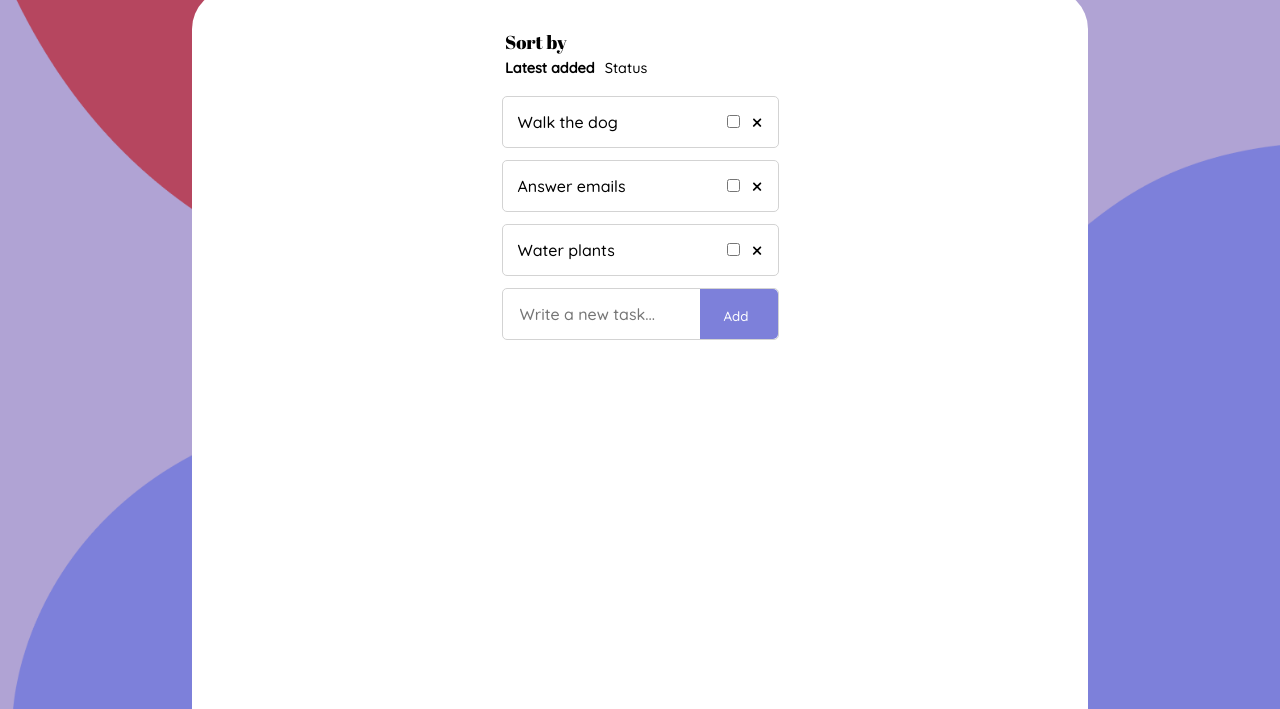
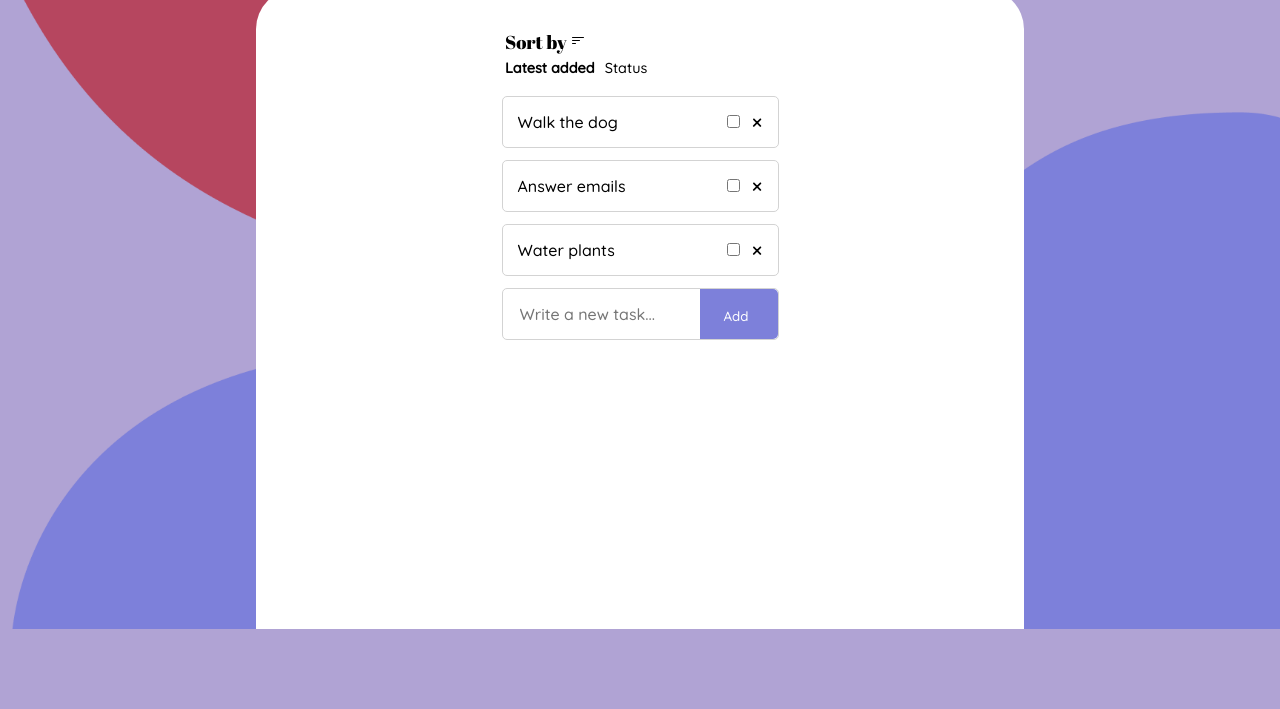
Before and after one commit to johannafryxell/To-Do-List, a website: page index.html in a window 1280 px wide. Shown: the part 211-920 px from the top of the page. After the commit the page ends 840 px from the top, so only its background shows below. Drawn offline with Linux system fonts and the light colour scheme.

Commit message:
edited positioning

```diff
--- a/index.html
+++ b/index.html
@@ -16,7 +16,9 @@
     <main>
     <div id="main-wrapper">
         <div id="sort-wrapper">
-            <span>Sort by</span>
+            <span>Sort by <svg xmlns="http://www.w3.org/2000/svg" width="16" height="16" fill="currentColor" class="bi bi-filter-left" viewBox="0 0 16 16">
+                <path d="M2 10.5a.5.5 0 0 1 .5-.5h3a.5.5 0 0 1 0 1h-3a.5.5 0 0 1-.5-.5zm0-3a.5.5 0 0 1 .5-.5h7a.5.5 0 0 1 0 1h-7a.5.5 0 0 1-.5-.5zm0-3a.5.5 0 0 1 .5-.5h11a.5.5 0 0 1 0 1h-11a.5.5 0 0 1-.5-.5z"/>
+              </svg></span>
             <ul>
                 <li id="sortLatest">Latest added</li>
                 <li id="sortCompleted">Status</li>
--- a/scss/main.scss
+++ b/scss/main.scss
@@ -25,9 +25,9 @@ header{
 main{
     display: flex;
     flex-direction: column;
-    justify-content: center;
+    justify-content: flex-start;
     background-color: white;
-    height: 90vh;
+    min-height: 80vh;
     border-top-left-radius: 40px;
     border-top-right-radius: 40px;
 
@@ -35,7 +35,7 @@ main{
         display: flex;
         flex-direction: column;
         align-items: center;
-        height: 80vh;
+        margin-top: 40px;
 
         #sort-wrapper{
             display: flex;
@@ -144,11 +144,9 @@ main{
         align-items: center;
 
         background-image: url(/assets/desktop.png);
-        background-repeat: no-repeat;
-        background-size: cover;
 
         main{
-            width: 70%;
+            width: 768px;
         }
     }
 
```
Also changed, not shown: css/main.css, dist/main.min.css.
